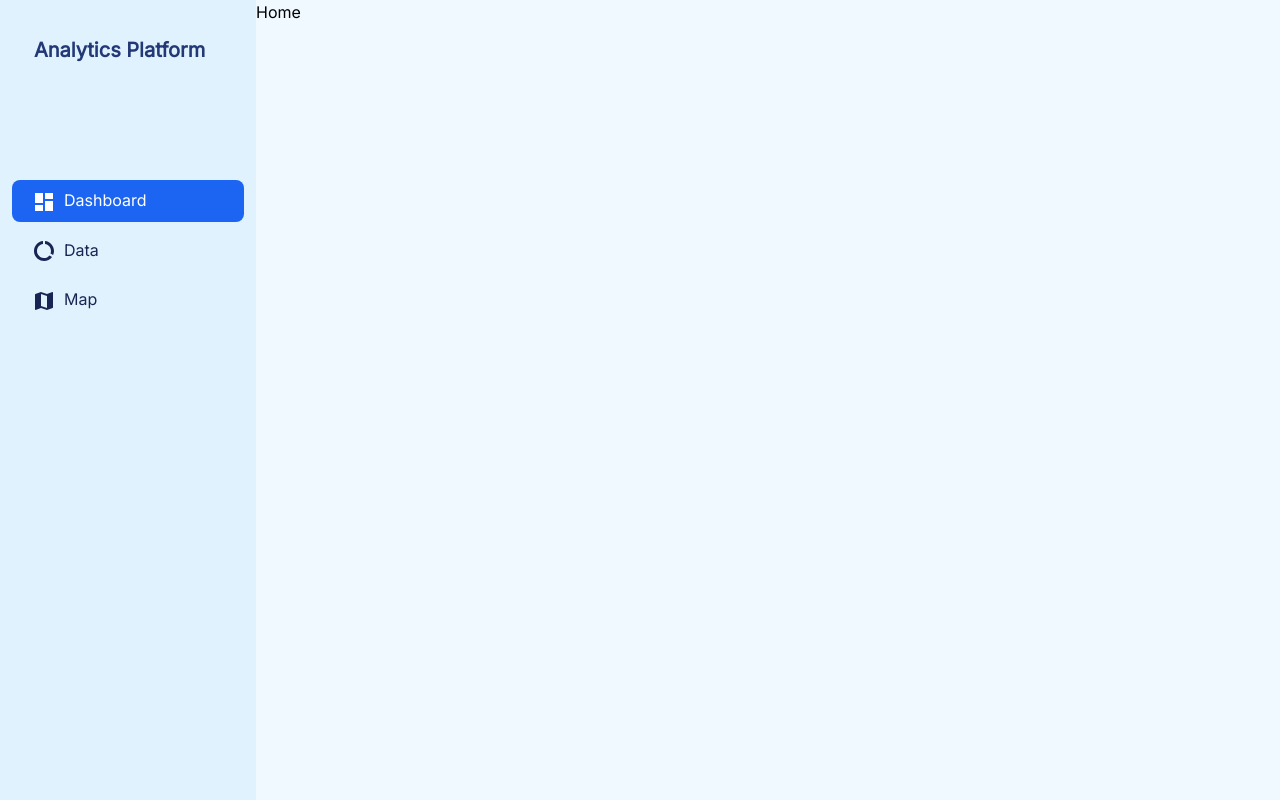
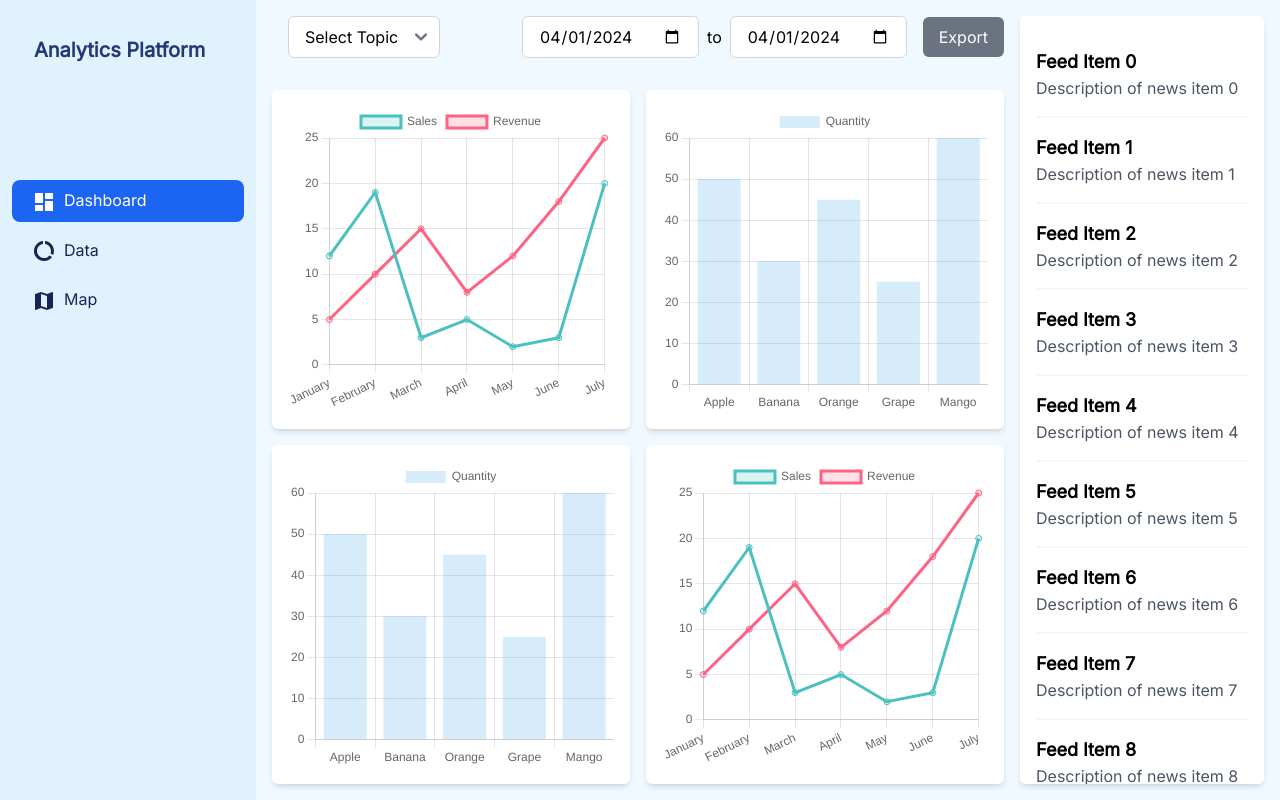
Before and after one commit to analyticsplatform/analyticsplatform, a Next.js app in the folder frontend/: page / in a window 1280 px wide. Built offline with nearby package versions, Linux system fonts and the light colour scheme.

Commit message:
create layout for dashboard with placeholders

```diff
--- /dev/null
+++ b/frontend/src/app/components/chart.tsx
@@ -0,0 +1,78 @@
+// components/Chart.tsx
+
+'use client'
+
+import React, { useRef, useEffect } from 'react';
+import {
+  Chart as ChartJS,
+  LineElement,
+  BarElement,
+  PointElement,
+  LinearScale,
+  Title,
+  CategoryScale,
+  Legend,
+  Tooltip,
+  LineController,
+  BarController,
+} from 'chart.js';
+
+ChartJS.register(
+  LineElement,
+  BarElement,
+  PointElement,
+  LinearScale,
+  Title,
+  CategoryScale,
+  Legend,
+  Tooltip,
+  LineController,
+  BarController
+);
+
+export interface ChartProps {
+  data: {
+    labels: string[];
+    datasets: {
+      label: string;
+      data: number[];
+      borderColor: string;
+      backgroundColor: string;
+    }[];
+  };
+  type: 'line' | 'bar' | 'pie' | 'doughnut' | 'radar' | 'polarArea' | 'bubble' | 'scatter';
+}
+
+const Chart: React.FC<ChartProps> = ({ data, type }) => {
+  const chartRef = useRef<HTMLCanvasElement | null>(null);
+
+  useEffect(() => {
+    if (chartRef.current) {
+      const ctx = chartRef.current.getContext('2d');
+
+      if (ctx) {
+        new ChartJS(ctx, {
+          type,
+          data,
+          options: {
+            responsive: true,
+            maintainAspectRatio: false,
+            scales: {
+              y: {
+                beginAtZero: true,
+              },
+            },
+          },
+        });
+      }
+    }
+  }, [data, type]);
+
+  return (
+    <div className="bg-white shadow-md rounded-md p-4 h-full">
+      <canvas ref={chartRef} />
+    </div>
+  );
+};
+
+export default Chart;
--- /dev/null
+++ b/frontend/src/app/components/chat.tsx
@@ -0,0 +1,46 @@
+'use client'
+
+// components/Chatbot.tsx
+
+import React, { useState } from 'react';
+
+const Chatbot: React.FC = () => {
+  const [messages, setMessages] = useState<string[]>([]);
+  const [inputMessage, setInputMessage] = useState('');
+
+  const handleSendMessage = () => {
+    if (inputMessage.trim() !== '') {
+      setMessages([...messages, inputMessage]);
+      setInputMessage('');
+    }
+  };
+
+  return (
+    <div className="bg-white shadow-md rounded-md p-4 flex flex-col h-full">
+      <div className="flex-grow overflow-y-auto mb-4">
+        {messages.map((message, index) => (
+          <div key={index} className="mb-2">
+            <p className="text-gray-600">{message}</p>
+          </div>
+        ))}
+      </div>
+      <div className="flex">
+        <input
+          type="text"
+          className="flex-grow border border-gray-300 rounded-l-md px-4 py-2 focus:outline-none focus:ring-2 focus:ring-blue-500"
+          placeholder="Type your message..."
+          value={inputMessage}
+          onChange={(e) => setInputMessage(e.target.value)}
+        />
+        <button
+          className="bg-blue-500 text-white px-4 py-2 rounded-r-md hover:bg-blue-600 focus:outline-none focus:ring-2 focus:ring-blue-500"
+          onClick={handleSendMessage}
+        >
+          Send
+        </button>
+      </div>
+    </div>
+  );
+};
+
+export default Chatbot;
--- /dev/null
+++ b/frontend/src/app/components/feed.tsx
@@ -0,0 +1,22 @@
+// components/Newsfeed.tsx
+
+import React from 'react';
+
+const Feed: React.FC = () => {
+  const items = [...Array(15)].map((_, i) => {
+    return { id: i, title: `Feed Item ${i}`, description: `Description of news item ${i}` }
+  });
+
+  return (
+    <div className="bg-white shadow-md rounded-md p-4 h-full divide-y-2 divide-sky-50 overflow-y-auto">
+      {items.map((item) => (
+        <div key={item.id} className="mb-4 pt-4">
+          <h3 className="text-lg font-bold">{item.title}</h3>
+          <p className="text-gray-600">{item.description}</p>
+        </div>
+      ))}
+    </div>
+  );
+};
+
+export default Feed;
--- /dev/null
+++ b/frontend/src/app/components/filter-bar.tsx
@@ -0,0 +1,64 @@
+// app/dashboard/components/filter-bar.tsx
+
+'use client';
+
+import React, { useState } from 'react';
+
+const FilterBar: React.FC = () => {
+  const [selectedTopic, setSelectedTopic] = useState('');
+  const [selectedStartDate, setSelectedStartDate] = useState(new Date());
+  const [selectedEndDate, setSelectedEndDate] = useState(new Date());
+
+  const handleTopicChange = (event: React.ChangeEvent<HTMLSelectElement>) => {
+    setSelectedTopic(event.target.value);
+  };
+
+  const handleStartDateChange = (event: React.ChangeEvent<HTMLInputElement>) => {
+    setSelectedStartDate(new Date(event.target.value));
+  };
+
+  const handleEndDateChange = (event: React.ChangeEvent<HTMLInputElement>) => {
+    setSelectedEndDate(new Date(event.target.value));
+  };
+
+  return (
+    <div className="mb-4">
+      <div className="flex flex-col md:flex-row md:justify-between md:items-center">
+        <div className="flex flex-col md:flex-row md:items-center mb-4 md:mb-0">
+          <select
+            className="px-4 py-2 border border-gray-300 rounded-md mt-2 md:mt-0 md:ml-4"
+            value={selectedTopic}
+            onChange={handleTopicChange}
+          >
+            <option value="">Select Topic</option>
+            <option value="topic1">Topic 1</option>
+            <option value="topic2">Topic 2</option>
+            <option value="topic3">Topic 3</option>
+          </select>
+        </div>
+        <div className="flex flex-col md:flex-row md:items-center">
+          <div className="flex items-center mb-2 md:mb-0">
+            <input
+              type="date"
+              className="px-4 py-2 border border-gray-300 rounded-md mr-2"
+              value={selectedStartDate.toISOString().slice(0, 10)}
+              onChange={handleStartDateChange}
+            />
+            <span className="mr-2">to</span>
+            <input
+              type="date"
+              className="px-4 py-2 border border-gray-300 rounded-md"
+              value={selectedEndDate.toISOString().slice(0, 10)}
+              onChange={handleEndDateChange}
+            />
+          </div>
+          <button disabled={true} className="px-4 py-2 bg-gray-500 text-white rounded-md mt-2 md:mt-0 md:ml-4">
+            Export
+          </button>
+        </div>
+      </div>
+    </div>
+  );
+};
+
+export default FilterBar;
--- a/frontend/src/app/page.tsx
+++ b/frontend/src/app/page.tsx
@@ -1,10 +1,81 @@
-// app/profile/page.tsx
-const Home = async () => {
+// app/dashboard/page.tsX
+
+import React, { useState } from 'react';
+import dynamic from 'next/dynamic';
+import FilterBar from './components/filter-bar'
+import Chart, { ChartProps } from './components/chart'
+import Feed from './components/feed'
+
+// chart-data.ts
+const chart_data: Record<string, ChartProps> = {
+  lineChart: {
+    data: {
+      labels: ['January', 'February', 'March', 'April', 'May', 'June', 'July'],
+      datasets: [
+        {
+          label: 'Sales',
+          data: [12, 19, 3, 5, 2, 3, 20],
+          borderColor: 'rgba(75, 192, 192, 1)',
+          backgroundColor: 'rgba(75, 192, 192, 0.2)',
+        },
+        {
+          label: 'Revenue',
+          data: [5, 10, 15, 8, 12, 18, 25],
+          borderColor: 'rgba(255, 99, 132, 1)',
+          backgroundColor: 'rgba(255, 99, 132, 0.2)',
+        },
+      ],
+    },
+    type: 'line',
+  },
+  barChart: {
+    data: {
+      labels: ['Apple', 'Banana', 'Orange', 'Grape', 'Mango'],
+      datasets: [
+        {
+          label: 'Quantity',
+          data: [50, 30, 45, 25, 60],
+          borderColor: 'rgba(54, 162, 235, 1)',
+          backgroundColor: 'rgba(54, 162, 235, 0.2)',
+        },
+      ],
+    },
+    type: 'bar',
+  },
+  // Add more chart configurations as needed
+};
+
+
+const DashboardPage: React.FC = () => {
   return (
-    <div>
-      <h1>Home</h1>
+    <div className="flex flex-col md:flex-row p-4 gap-4 md:h-screen">
+      <div className="md:w-3/4 flex flex-col gap-4">
+        {/* Horizontal bar with buttons and dropdowns */}
+        <FilterBar />
+
+        {/* Chart sections */}
+        <div className="md:h-1/2 flex flex-col md:flex-row gap-4">
+          <div className="md:w-1/2">
+            <Chart {...chart_data.lineChart} />
+          </div>
+          <div className="md:w-1/2">
+            <Chart {...chart_data.barChart} />
+          </div>
+        </div>
+        <div className="md:h-1/2 flex flex-col md:flex-row gap-4">
+          <div className="md:w-1/2">
+            <Chart {...chart_data.barChart} />
+          </div>
+          <div className="md:w-1/2">
+            <Chart {...chart_data.lineChart} />
+          </div>
+        </div>
+      </div>
+      <div className="md:w-1/4 flex flex-col gap-4">
+        <Feed />
+      </div>
     </div>
   );
 };
 
-export default Home;
+export default DashboardPage;
```
